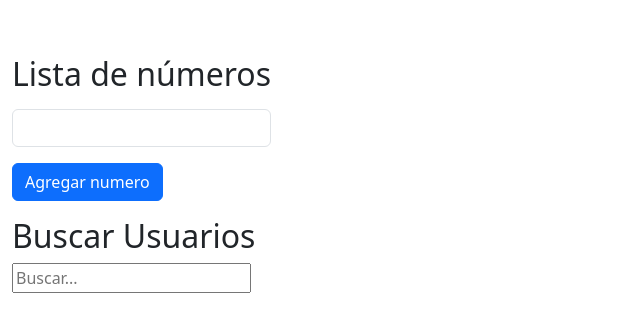
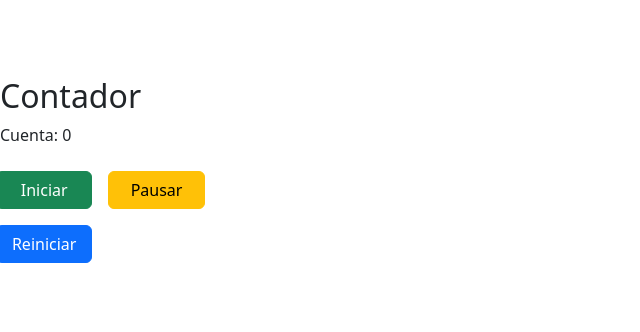
Before and after one commit to ebarrientos1979/react-scotia-app, a React (Vite) app: page / in a window 1280 px wide. Shown: the part 226-558 px from the top of the page, without its empty margins (0-640 px from the left). Built offline with nearby package versions, Linux system fonts and the light colour scheme.

Commit message:
Hook Referencia

```diff
--- a/package.json
+++ b/package.json
@@ -11,6 +11,7 @@
   },
   "dependencies": {
     "@types/lodash": "^4.17.7",
+    "@types/node": "^16.18.87",
     "bootstrap": "^5.3.3",
     "lodash": "^4.17.21",
     "react": "^18.2.0",
--- a/src/App.tsx
+++ b/src/App.tsx
@@ -1,6 +1,5 @@
 import "bootstrap/dist/css/bootstrap.min.css"
-import ComponentCallHook from "./components/clase02/ComponentCallHook";
-import ComponentEffectHook from "./components/clase02/ComponentEffectHook";
+import ComponentRefHook from "./components/clase02/ComponentRefHook";
 
 
 function App(){
@@ -9,11 +8,10 @@ function App(){
 
   return (
     <>
-      <ComponentCallHook
+      <ComponentRefHook
       />
 
-      <ComponentEffectHook
-      />
+
     </>
   )
 }
--- /dev/null
+++ b/src/components/clase02/ComponentRefHook.tsx
@@ -0,0 +1,48 @@
+import React, {useState, useRef} from 'react'
+
+type Props = {}
+
+const ComponentRefHook = (props: Props) => {
+
+    const [cuenta, setCuenta] = useState<number>(0);
+    const[estadoPausado, setEstadoPausado] = useState<boolean>(false);
+    const intervalRef = useRef<NodeJS.Timeout | null>(null);
+
+    const empezarContador = () => {
+        setEstadoPausado(false);
+        intervalRef.current = setInterval(() => { //ms
+            setCuenta( prevCuenta => prevCuenta + 1);
+        }, 1000);
+    };
+
+    const pausarContador = () =>{
+        setEstadoPausado(true);
+        if (intervalRef.current){
+            clearInterval(intervalRef.current);
+        }
+    };
+
+    const reiniciarContador = () => {
+        setEstadoPausado(false);
+        setCuenta(0);
+        if(intervalRef.current){
+            clearInterval(intervalRef.current)
+        }
+    }
+
+
+  return (
+    <div>
+        <h2>Contador</h2>
+        <p>Cuenta: {cuenta}</p>
+        <div className='row'>
+            <button className='btn btn-success col-4 m-2' onClick={empezarContador}>Iniciar</button>
+            <button className='btn btn-warning col-4 m-2'
+                onClick={pausarContador} >Pausar</button>
+            <button className='btn btn-primary col-4 m-2'
+                onClick={reiniciarContador} >Reiniciar</button>
+        </div>
+    </div>
+  )
+}
+export default ComponentRefHook;
```
Also changed, not shown: 1 other file (tests, documents, lock files or other folders).
